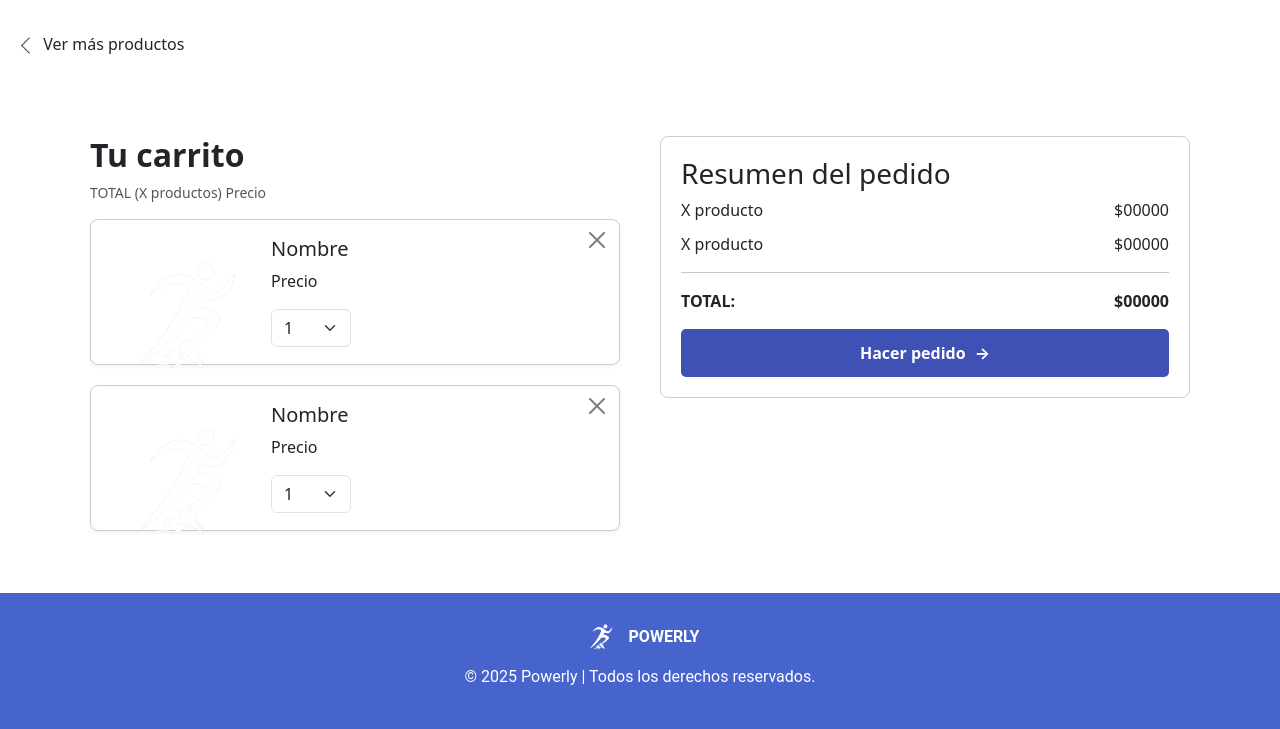
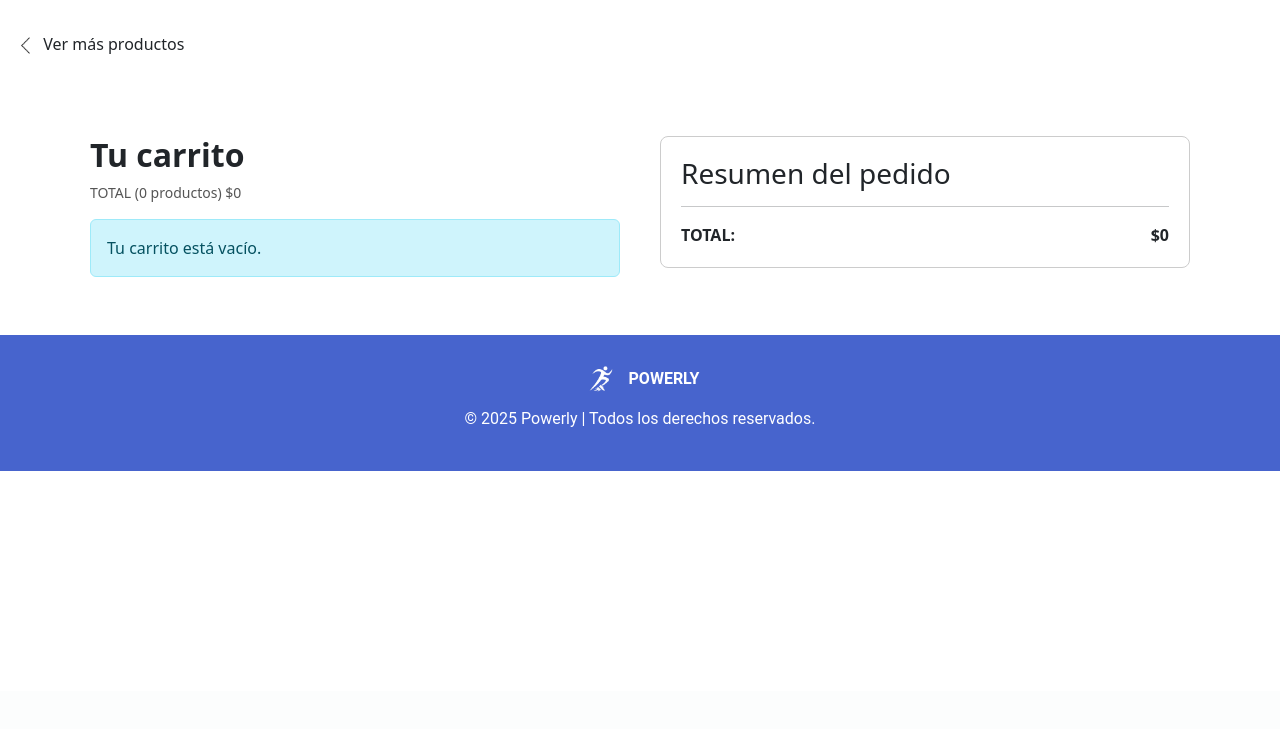
Before and after one commit to Mariana2065/Tienda-virtual, a PHP site: page /carrito.php in a window 1280 px wide. Shown: the part 109-838 px from the top of the page. After the commit the page ends 580 px from the top, so only its background shows below. Run offline with PHP 8.4, Linux system fonts and the light colour scheme; data comes from the database, SQL or seed files in the repository.

Commit message:
ya el usuario puede agregar productos al carrito

```diff
--- a/view/carrito.php
+++ b/view/carrito.php
@@ -1,7 +1,35 @@
-<?php include '../includes/header.php'; ?>
+<?php
+session_start();
+require_once '../db/db.php';
+include '../includes/header.php';
+
+// Inicializar carrito si no existe
+if (!isset($_SESSION['carrito'])) {
+    $_SESSION['carrito'] = [];
+}
+
+// Obtener productos del carrito
+$carrito = $_SESSION['carrito'];
+$productos_carrito = [];
+$total = 0;
+$total_cant = 0;
+
+if (!empty($carrito)) {
+    $ids = implode(',', array_keys($carrito));
+    $res = $conexion->query("SELECT * FROM productos WHERE id IN ($ids)");
+    while ($prod = $res->fetch_assoc()) {
+        $prod_id = $prod['id'];
+        $prod['cantidad'] = $carrito[$prod_id];
+        $prod['subtotal'] = $prod['precio'] * $prod['cantidad'];
+        $productos_carrito[] = $prod;
+        $total += $prod['subtotal'];
+        $total_cant += $prod['cantidad'];
+    }
+}
+?>
 
 <div class="regresar">
-  <a href=""><img src="../assets/flecha-regresar.png" alt="" class="flecha-regresar-icon"></a>
+  <a href="index_incio.php"><img src="../assets/flecha-regresar.png" alt="" class="flecha-regresar-icon"></a>
   <p>Ver más productos</p>
 </div>
 
@@ -12,44 +40,39 @@
     <div class="col-12 col-md-6 columna-carrito-izquierda">
       <div class="encabezado-carrito">
         <h2>Tu carrito</h2>
-        <p class="texto-total">TOTAL (X productos) Precio</p>
+        <p class="texto-total">TOTAL (<?= $total_cant ?> productos) $<?= number_format($total, 0, ',', '.') ?></p>
       </div>
 
-      <!-- Producto -->
-      <div class="producto-carrito">
-        <div class="row g-0 tarjeta-producto align-items-center">
+      <?php if (empty($productos_carrito)): ?>
+        <div class="alert alert-info">Tu carrito está vacío.</div>
+      <?php else: ?>
+        <?php foreach ($productos_carrito as $prod): ?>
+          <div class="producto-carrito mb-3">
+            <form method="post" action="actualizar_carrito.php" class="row g-0 tarjeta-producto align-items-center">
+              <input type="hidden" name="producto_id" value="<?= $prod['id'] ?>">
               <div class="col-4 imagen-producto">
-            <img src="../assets/icon-powerly.png" alt="Producto" class="img-fluid rounded">
+                <img src="../assets/<?= htmlspecialchars($prod['imagen']) ?>" alt="<?= htmlspecialchars($prod['nombre']) ?>" class="img-fluid rounded">
               </div>
               <div class="col-8 info-producto">
-            <button type="button" class="btn-close btn-eliminar"></button>
-            <h5>Nombre</h5>
-            <p>Precio</p>
-            <select class="form-select selector-cantidad">
-              <option>1</option>
-              <option>2</option>
+                <button type="submit" name="eliminar" class="btn-close btn-eliminar" title="Eliminar"></button>
+                <h5><?= htmlspecialchars($prod['nombre']) ?></h5>
+                <p>$<?= number_format($prod['precio'], 0, ',', '.') ?></p>
+                <div class="d-flex align-items-center">
+                  <label class="me-2">Cantidad:</label>
+                  <select name="cantidad" class="form-select selector-cantidad" style="width:80px;" onchange="this.form.submit()">
+                    <?php for ($i = 1; $i <= $prod['stock']; $i++): ?>
+                      <option value="<?= $i ?>" <?= $i == $prod['cantidad'] ? 'selected' : '' ?>><?= $i ?></option>
+                    <?php endfor; ?>
                   </select>
                 </div>
+                <div class="mt-2">
+                  <strong>Subtotal: $<?= number_format($prod['subtotal'], 0, ',', '.') ?></strong>
                 </div>
               </div>
-
-      <!-- Producto -->
-      <div class="producto-carrito">
-        <div class="row g-0 tarjeta-producto align-items-center">
-          <div class="col-4 imagen-producto">
-            <img src="../assets/icon-powerly.png" alt="Producto" class="img-fluid rounded">
+            </form>
           </div>
-          <div class="col-8 info-producto">
-            <button type="button" class="btn-close btn-eliminar"></button>
-            <h5>Nombre</h5>
-            <p>Precio</p>
-            <select class="form-select selector-cantidad">
-              <option>1</option>
-              <option>2</option>
-            </select>
-          </div>
-        </div>
-      </div>
+        <?php endforeach; ?>
+      <?php endif; ?>
     </div>
 
     <!-- Columna derecha -->
@@ -57,15 +80,18 @@
       <div class="resumen-pedido">
         <h3>Resumen del pedido</h3>
         <ul class="lista-resumen">
-          <li>X producto <span>$00000</span></li>
-          <li>X producto <span>$00000</span></li>
+          <?php foreach ($productos_carrito as $prod): ?>
+            <li><?= htmlspecialchars($prod['nombre']) ?> x<?= $prod['cantidad'] ?> <span>$<?= number_format($prod['subtotal'], 0, ',', '.') ?></span></li>
+          <?php endforeach; ?>
         </ul>
         <hr>
         <div class="total-pedido">
           <strong>TOTAL:</strong>
-          <strong>$00000</strong>
+          <strong>$<?= number_format($total, 0, ',', '.') ?></strong>
         </div>
-        <button class="btn btn-resumen w-100 mt-3">Hacer pedido <span>→</span></button>
+        <?php if (!empty($productos_carrito)): ?>
+          <a href="hacer_pedido.php" class="btn btn-resumen w-100 mt-3">Hacer pedido <span>→</span></a>
+        <?php endif; ?>
       </div>
     </div>
 
```
Also changed, not shown: view/actualizar_carrito.php (added, +19 -0 lines), view/agregar_carrito.php (added, +23 -0 lines), view/producto.php (+46 -8 lines). Lines whose indentation alone changed are shown as unchanged.
